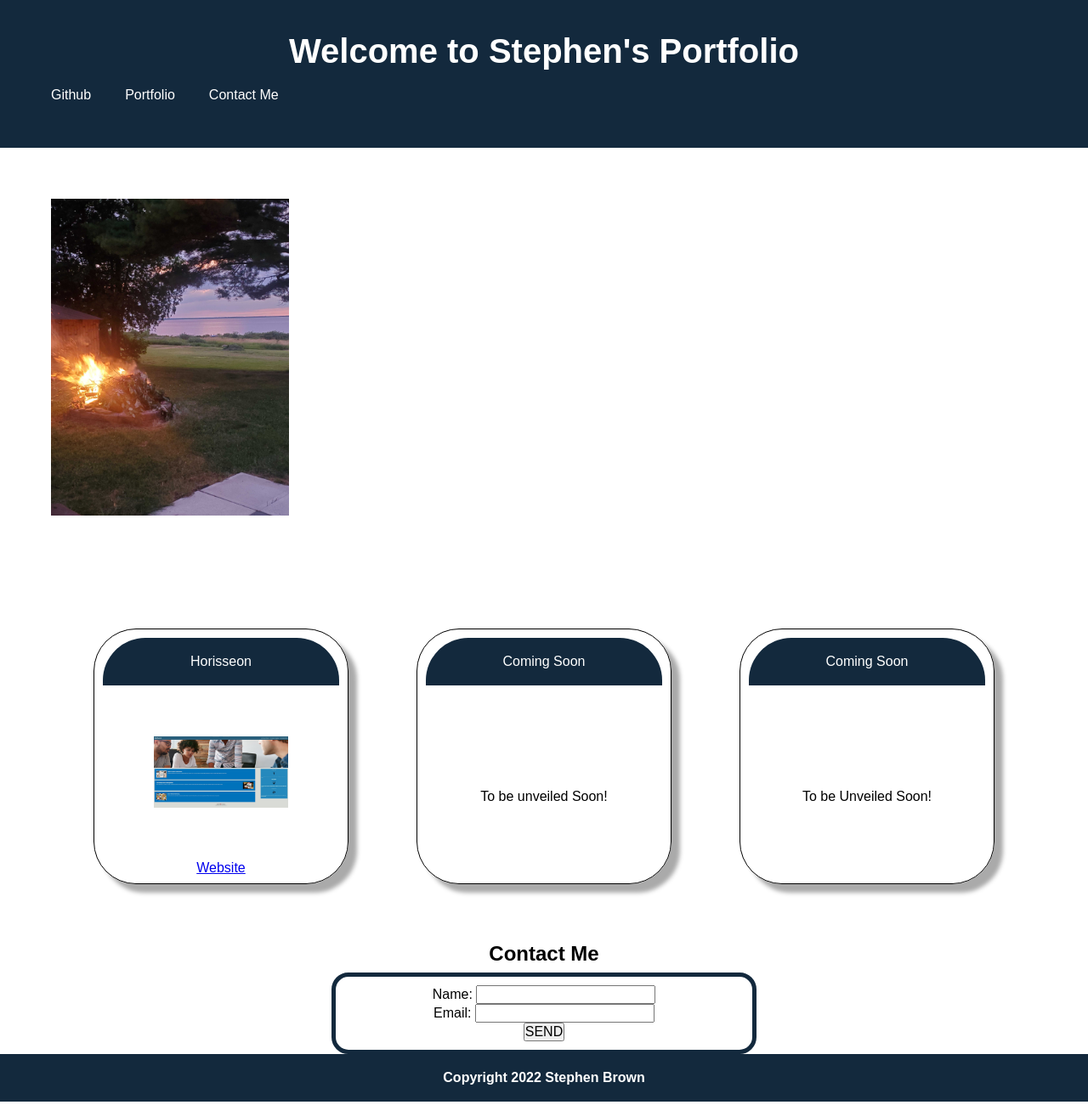
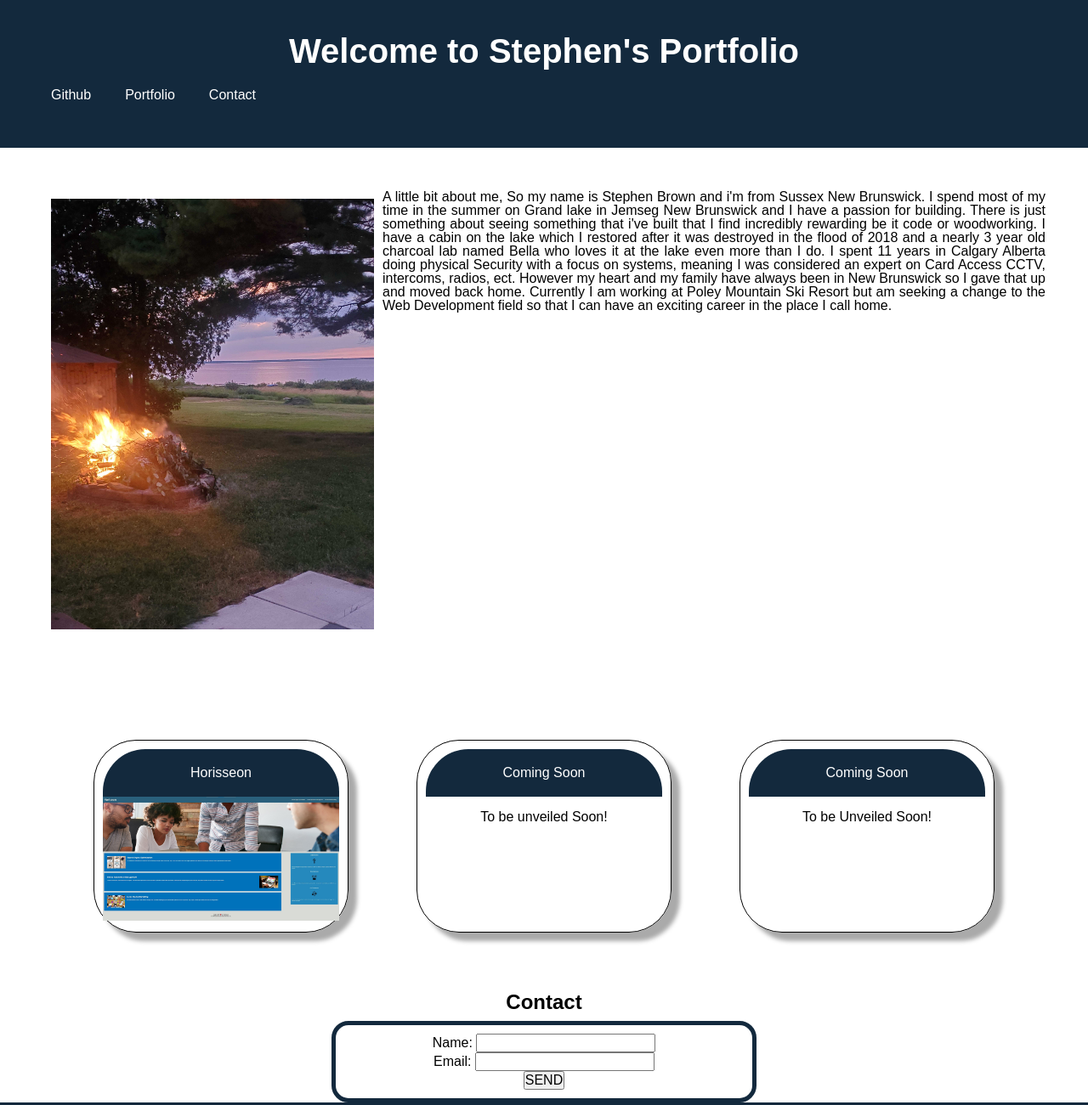
Before and after one commit to stephenrbrownnb/Stephen-Brown-s-Portfolio, a plain HTML site: page index.html in a window 1280 px wide. Shown: the top 1301 px of the page at 85% size. Drawn offline with Linux system fonts and the light colour scheme.

Commit message:
Updated css and pictures

```diff
--- a/assets/css/style.css
+++ b/assets/css/style.css
@@ -41,9 +41,11 @@ nav a {
   text-decoration: none;
  text-align:right;
 }
-
+p {
+  text-align: justify;
+}
 img {
-  padding:60px;
+  padding:10px;
 }
 
 main {
@@ -61,7 +63,7 @@ footer {
   margin-top: auto;
 }
 
-.portfolio {
+.portfolio, .aboutme {
   flex: 1;
   background-color:var(--white);
   padding: 50px;
@@ -78,8 +80,14 @@ footer {
   flex: 0 0 300px;
   box-shadow: 10px 10px 5px #aaaaaa;
   margin: 20px;
+  width:340px;
 }
-
+.site img {
+  width:100%;
+  height:auto;
+  border:0px;
+  padding:0px;
+}
 form {
 
   margin: 0 auto;
--- a/index.html
+++ b/index.html
@@ -15,12 +15,20 @@
     <nav class="links">
       <a href="https://github.com/stephenrbrownnb" target="_blank" alt="My Github site">Github</a>
       <a href="#portfolio">Portfolio</a>
-      <a href="#contact">Contact Me</a>
+      <a href="#contact">Contact </a>
 
     </nav>
   </header>
 <section class="aboutme">
-<img src="./assets/images/lake.jpg" width="400" height="auto">
+<p>
+  <img src="./assets/images/lake.jpg" width="400" height="auto" style="float:left;">
+ A little bit about me, So my name is Stephen Brown and i'm from Sussex New Brunswick. I spend most of my time in the summer on Grand lake in Jemseg New Brunswick and I have a passion for building.
+ There is just something about seeing something that i've built that I find incredibly rewarding be it code or woodworking. I have a cabin on the lake which I restored after it was destroyed
+ in the flood of 2018 and a nearly 3 year old charcoal lab named Bella who loves it at the lake even more than I do.  I spent 11 years in Calgary Alberta doing physical Security with a focus
+ on systems, meaning I was considered an expert on Card Access CCTV, intercoms, radios, ect.  However my heart and my family have always been in New Brunswick so I gave that up and moved back home.
+ Currently I am working at Poley Mountain Ski Resort but am seeking a change to the Web Development field so that I can have an exciting career in the place I call home.
+</p>
+
 </section>
 
 
@@ -30,8 +38,10 @@
     <section class="portfolio" id="portfolio">
       <article class="site">
         <header>Horisseon</header>
-        <img src="./assets/images/Horisseon.jpg" alt="Horisseon" />
-        <p><a href="http://stephenrbrownnb.github.io/Challenge-01/" target="_blank" alt="Horisseeon Rework">Website</a></p>
+        <a href="http://stephenrbrownnb.github.io/Challenge-01/" target="_blank" alt="Horisseeon Rework">
+         <img src="./assets/images/Horisseon.jpg" alt="Horisseon" width="100%">
+        </a>
+
       </article>
       <article class="site">
         <header>Coming Soon</header>
@@ -49,7 +59,7 @@
 
   </main>
   <section class="contact" id="contact">
-    <h2 class="text-center">Contact Me</h2>
+    <h2 class="text-center">Contact </h2>
     <form>
       <ul>
         <li>
```
Also changed, not shown: assets/images/motorbike.jpg.
